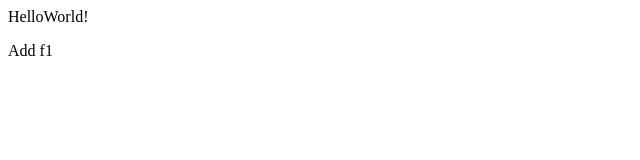
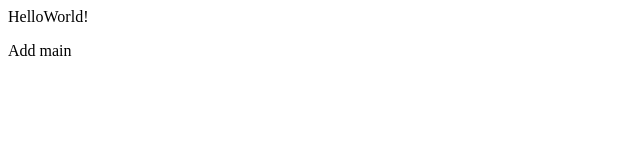
Before and after one commit to Rizafar76/student-apnacollege, a plain HTML site: page index.html in a window 1280 px wide. Shown: the full height of the page, 0-640 px from the left. Drawn offline with Linux system fonts and the light colour scheme.

Commit message:
added main

```diff
--- a/index.html
+++ b/index.html
@@ -1,3 +1,3 @@
 
 <p>HelloWorld!</p>
-<P>Add f1</P>
+<P>Add main</P>
```
